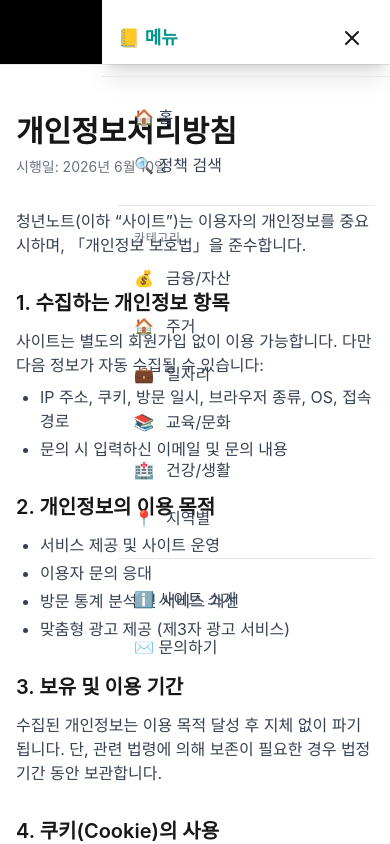
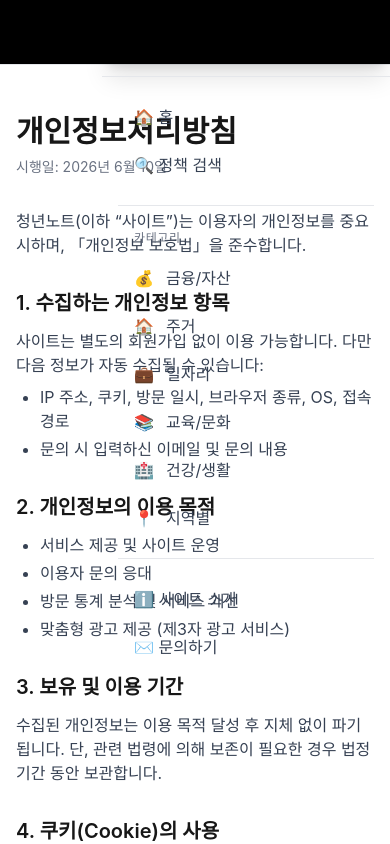
Before and after one commit to hamaraman/ynote, a Next.js app: page /privacy in a window 390 px wide. Both pictures are taken after a click on the button 352 px from the left and 32 px from the top of the page. Shown: the top 844 px of the page. Built offline with nearby package versions, Linux system fonts and the light colour scheme.

Commit message:
Fix: 사이드바 오버레이 z-index 수정 - 헤더 위로
Co-Authored-By: Claude Opus 4.7 (1M context) <noreply@anthropic.com>

```diff
--- a/components/MobileNav.tsx
+++ b/components/MobileNav.tsx
@@ -55,7 +55,7 @@ export default function MobileNav() {
             {/* Mobile Menu Overlay */}
             {isOpen && (
                 <div
-                    className="fixed inset-0 bg-black opacity-100 z-40 md:hidden"
+                    className="fixed inset-0 bg-black opacity-100 z-[60]"
                     onClick={() => setIsOpen(false)}
                 />
             )}
```
